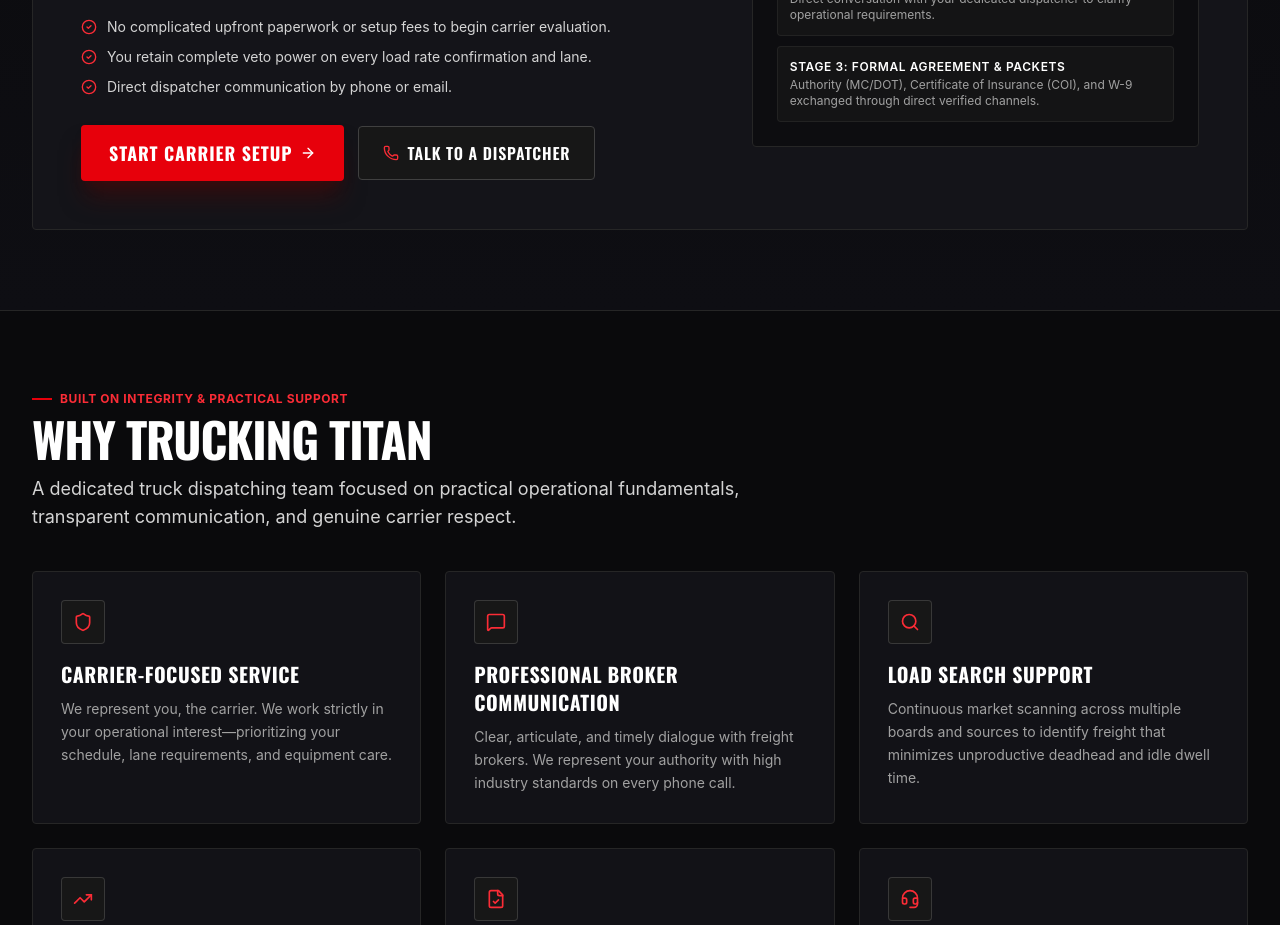
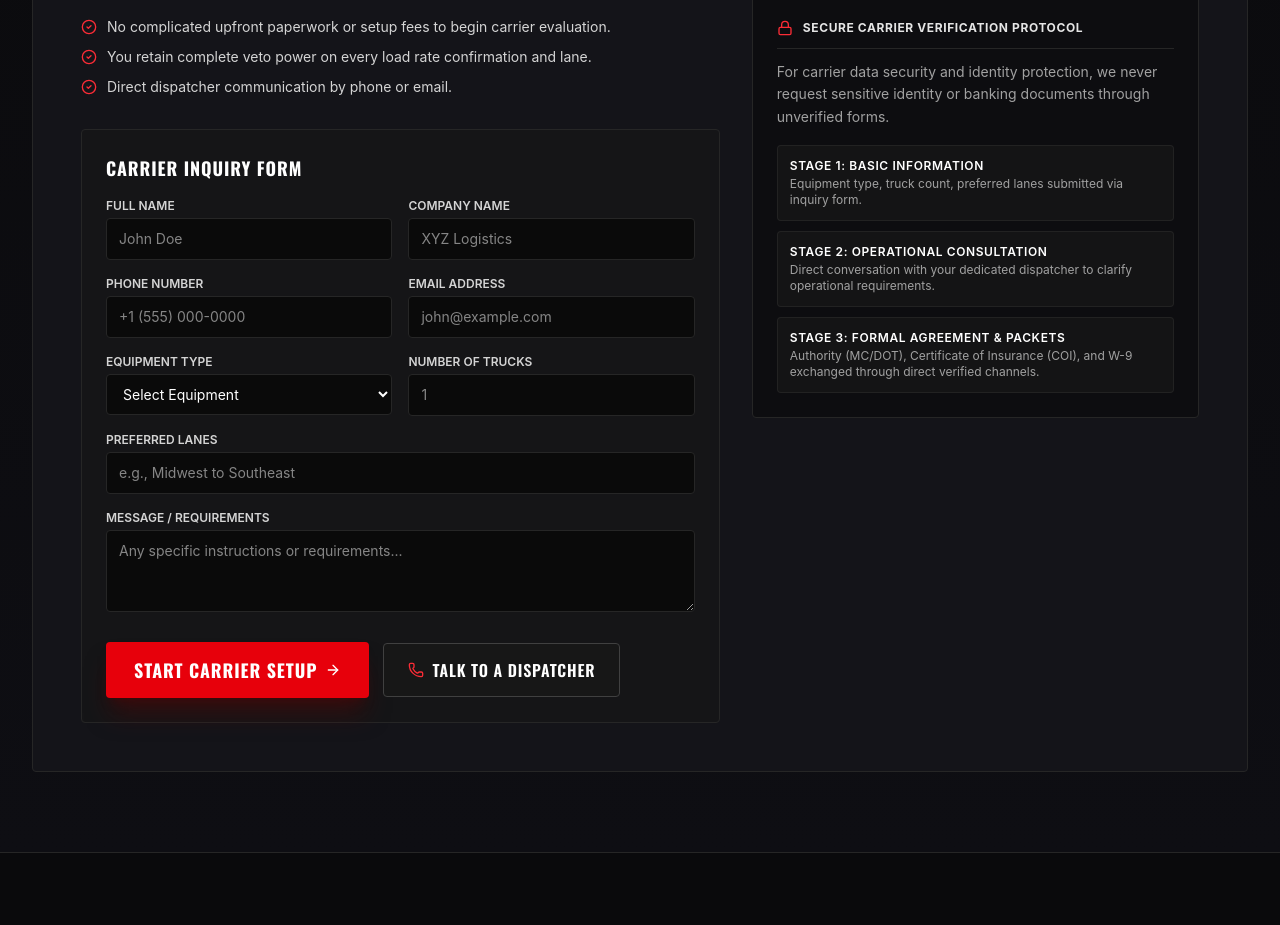
Before and after one commit to muhammadans558/Trucking-Titan, a React (Vite) app: page / in a window 1280 px wide. Shown: the part 6720-7645 px from the top of the page. Built offline with nearby package versions, Linux system fonts and the light colour scheme.

Commit message:
Connect carrier form to google sheets

```diff
--- a/src/components/CarrierOnboarding.tsx
+++ b/src/components/CarrierOnboarding.tsx
@@ -1,5 +1,5 @@
-import React from 'react';
-import { ArrowRight, CheckCircle2, Lock, Phone } from 'lucide-react';
+import React, { useState } from 'react';
+import { ArrowRight, CheckCircle2, Lock, Phone, Loader2 } from 'lucide-react';
 import { COMPANY_PHONE_TEL } from '../data/truckingData';
 
 interface CarrierOnboardingProps {
@@ -7,6 +7,49 @@
 }
 
 export const CarrierOnboarding: React.FC<CarrierOnboardingProps> = ({ onStartCarrierSetup }) => {
+  const [isSubmitting, setIsSubmitting] = useState(false);
+  const [submitted, setSubmitted] = useState(false);
+
+  const handleSubmit = async (e: React.FormEvent<HTMLFormElement>) => {
+    e.preventDefault();
+    setIsSubmitting(true);
+
+    const form = e.currentTarget;
+    const formData = {
+      fullName: (form.elements.namedItem('fullName') as HTMLInputElement)?.value || '',
+      companyName: (form.elements.namedItem('companyName') as HTMLInputElement)?.value || '',
+      phoneNumber: (form.elements.namedItem('phoneNumber') as HTMLInputElement)?.value || '',
+      emailAddress: (form.elements.namedItem('emailAddress') as HTMLInputElement)?.value || '',
+      equipmentType: (form.elements.namedItem('equipmentType') as HTMLSelectElement)?.value || '',
+      numberOfTrucks: (form.elements.namedItem('numberOfTrucks') as HTMLInputElement)?.value || '',
+      preferredLanes: (form.elements.namedItem('preferredLanes') as HTMLInputElement)?.value || '',
+      message: (form.elements.namedItem('message') as HTMLTextAreaElement)?.value || '',
+    };
+
+    try {
+      const response = await fetch(
+        'https://script.google.com/macros/s/AKfycbzse4ytoMHorDFfLT7t2soU4mqS1ssV9-oDCFIkTIjTaPBSkhitkwaHjuOzC83eqLs7/exec',
+        {
+          method: 'POST',
+          body: JSON.stringify(formData),
+        }
+      );
+
+      if (response.ok) {
+        setSubmitted(true);
+        form.reset();
+        alert('Form successfully submit ho gaya aur data Google Sheet mein save ho gaya!');
+      } else {
+        alert('Kuch masla ho gaya, baraye meherbani dobara koshish karein.');
+      }
+    } catch (error) {
+      console.error('Error:', error);
+      alert('Network error ki wajah se form submit nahi ho saka.');
+    } finally {
+      setIsSubmitting(false);
+    }
+  };
+
   return (
     <section className="py-16 md:py-20 bg-gradient-to-b from-[#0a0a0c] to-[#0e0e13] border-b border-neutral-800 relative">
       <div className="max-w-7xl mx-auto px-4 sm:px-6 lg:px-8">
@@ -45,13 +88,123 @@
                 </div>
               </div>
 
-              <div className="mt-7 flex flex-col sm:flex-row items-stretch sm:items-center gap-3.5">
+              {/* Onboarding Form Connected to Google Sheets */}
+              <form onSubmit={handleSubmit} className="mt-8 space-y-4 bg-neutral-900/50 p-6 border border-neutral-800 rounded-sm">
+                <h3 className="text-lg font-bold text-white uppercase tracking-wider mb-4">Carrier Inquiry Form</h3>
+
+                <div className="grid grid-cols-1 sm:grid-cols-2 gap-4">
+                  <div>
+                    <label className="block text-xs font-semibold text-neutral-300 uppercase mb-1">Full Name</label>
+                    <input
+                      type="text"
+                      name="fullName"
+                      required
+                      placeholder="John Doe"
+                      className="w-full bg-neutral-950 border border-neutral-800 text-white px-3 py-2.5 text-sm rounded-sm focus:outline-none focus:border-red-500"
+                    />
+                  </div>
+                  <div>
+                    <label className="block text-xs font-semibold text-neutral-300 uppercase mb-1">Company Name</label>
+                    <input
+                      type="text"
+                      name="companyName"
+                      required
+                      placeholder="XYZ Logistics"
+                      className="w-full bg-neutral-950 border border-neutral-800 text-white px-3 py-2.5 text-sm rounded-sm focus:outline-none focus:border-red-500"
+                    />
+                  </div>
+                </div>
+
+                <div className="grid grid-cols-1 sm:grid-cols-2 gap-4">
+                  <div>
+                    <label className="block text-xs font-semibold text-neutral-300 uppercase mb-1">Phone Number</label>
+                    <input
+                      type="tel"
+                      name="phoneNumber"
+                      required
+                      placeholder="+1 (555) 000-0000"
+                      className="w-full bg-neutral-950 border border-neutral-800 text-white px-3 py-2.5 text-sm rounded-sm focus:outline-none focus:border-red-500"
+                    />
+                  </div>
+                  <div>
+                    <label className="block text-xs font-semibold text-neutral-300 uppercase mb-1">Email Address</label>
+                    <input
+                      type="email"
+                      name="emailAddress"
+                      required
+                      placeholder="john@example.com"
+                      className="w-full bg-neutral-950 border border-neutral-800 text-white px-3 py-2.5 text-sm rounded-sm focus:outline-none focus:border-red-500"
+                    />
+                  </div>
+                </div>
+
+                <div className="grid grid-cols-1 sm:grid-cols-2 gap-4">
+                  <div>
+                    <label className="block text-xs font-semibold text-neutral-300 uppercase mb-1">Equipment Type</label>
+                    <select
+                      name="equipmentType"
+                      required
+                      className="w-full bg-neutral-950 border border-neutral-800 text-white px-3 py-2.5 text-sm rounded-sm focus:outline-none focus:border-red-500"
+                    >
+                      <option value="">Select Equipment</option>
+                      <option value="Dry Van">Dry Van</option>
+                      <option value="Reefer">Reefer</option>
+                      <option value="Flat Bed">Flat Bed</option>
+                      <option value="Step Deck">Step Deck</option>
+                      <option value="Box Truck">Box Truck</option>
+                      <option value="Hot Shot">Flat Bed Hot Shot</option>
+                      <option value="Power Only">Power Only</option>
+                    </select>
+                  </div>
+                  <div>
+                    <label className="block text-xs font-semibold text-neutral-300 uppercase mb-1">Number of Trucks</label>
+                    <input
+                      type="number"
+                      name="numberOfTrucks"
+                      required
+                      placeholder="1"
+                      className="w-full bg-neutral-950 border border-neutral-800 text-white px-3 py-2.5 text-sm rounded-sm focus:outline-none focus:border-red-500"
+                    />
+                  </div>
+                </div>
+
+                <div>
+                  <label className="block text-xs font-semibold text-neutral-300 uppercase mb-1">Preferred Lanes</label>
+                  <input
+                    type="text"
+                    name="preferredLanes"
+                    placeholder="e.g., Midwest to Southeast"
+                    className="w-full bg-neutral-950 border border-neutral-800 text-white px-3 py-2.5 text-sm rounded-sm focus:outline-none focus:border-red-500"
+                  />
+                </div>
+
+                <div>
+                  <label className="block text-xs font-semibold text-neutral-300 uppercase mb-1">Message / Requirements</label>
+                  <textarea
+                    name="message"
+                    rows={3}
+                    placeholder="Any specific instructions or requirements..."
+                    className="w-full bg-neutral-950 border border-neutral-800 text-white px-3 py-2.5 text-sm rounded-sm focus:outline-none focus:border-red-500"
+                  ></textarea>
+                </div>
+
+                <div className="pt-2 flex flex-col sm:flex-row items-stretch sm:items-center gap-3.5">
                   <button
-                  onClick={onStartCarrierSetup}
-                  className="inline-flex items-center justify-center gap-2 bg-red-600 hover:bg-red-700 text-white font-heading text-base sm:text-lg font-bold uppercase tracking-wider px-7 py-3.5 rounded-sm shadow-xl shadow-red-950/60 transition-all cursor-pointer"
+                    type="submit"
+                    disabled={isSubmitting}
+                    className="inline-flex items-center justify-center gap-2 bg-red-600 hover:bg-red-700 text-white font-heading text-base sm:text-lg font-bold uppercase tracking-wider px-7 py-3.5 rounded-sm shadow-xl shadow-red-950/60 transition-all cursor-pointer disabled:opacity-50"
                   >
+                    {isSubmitting ? (
+                      <>
+                        <Loader2 className="w-5 h-5 animate-spin" />
+                        <span>Submitting...</span>
+                      </>
+                    ) : (
+                      <>
                         <span>Start Carrier Setup</span>
                         <ArrowRight className="w-4 h-4" />
+                      </>
+                    )}
                   </button>
 
                   <a
@@ -62,6 +215,7 @@
                     <span>Talk to a Dispatcher</span>
                   </a>
                 </div>
+              </form>
             </div>
 
             {/* Right Card: Secure Compliance Flow */}
```
Lines whose indentation alone changed are shown as unchanged.
